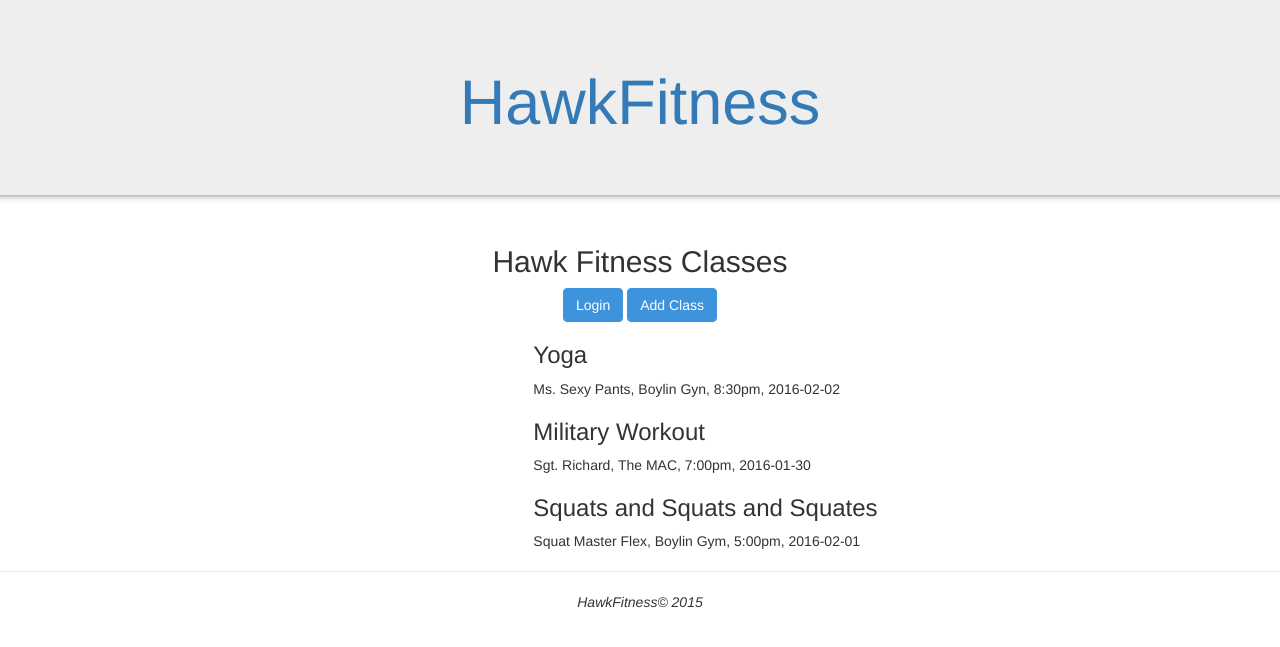
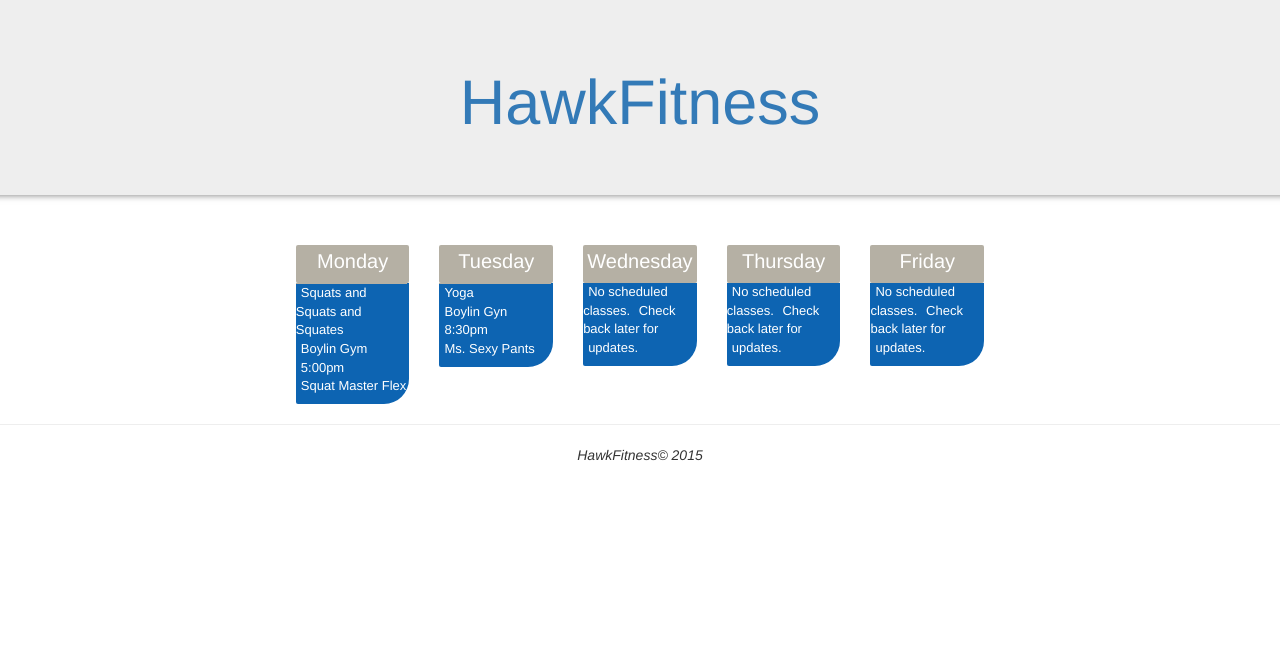
Before and after one commit to malone5/hawk_fitness, a CodeIgniter app: page /database/ in a window 1280 px wide. Shown: the top 647 px of the page. Run offline with CodeIgniter, Linux system fonts and the light colour scheme; data comes from the database, SQL or seed files in the repository; some libraries are stand-ins or nearby versions.

Commit message:
added initial code for display of classes

```diff
--- a/application/controllers/HomeCtrl.php
+++ b/application/controllers/HomeCtrl.php
@@ -16,6 +16,7 @@ class HomeCtrl extends CI_Controller {
 	{
 		$data['classes'] = $this->Home_model->get_classes();
 		$data['title'] = 'Hawk Fitness Classes';
+        $data['week'] = array('Monday','Tuesday','Wednesday','Thursday','Friday');
 		$data['css']='main.css';
 
 		$this->load->view('templates/header', $data);
--- a/application/views/public/index.php
+++ b/application/views/public/index.php
@@ -1,24 +1,71 @@
+<!---
+-   query for last five entries of the week
+-   server check for date comparisons for weekly schedule query
+-
+-->
 
-<div class="row text-center">
-  <h2><?php echo $title; ?> </h2>
 
-  <a class= "btn btn-success" href="<?php echo site_url('login/'); ?>">Login</a>
+<!--<text class="date"><?php// echo date('m/d',$class_item['date']);?></text>-->
 
-  <a class="btn btn-success" href="<?php echo site_url('manage/create/'); ?>">Add Class </a>
+
+<div class="schedule-container">
+    <div class="row">
+    <?php
+          $counter = 0;
+            //foreach loop for days array
+            foreach($week as $w){
+            $class_count = 0;// counter for how many classes are in each day
+
+                if($counter<1){
+                    echo'<div class = "week-schedule col-md-2 col-md-offset-1">';
+                }
+                else{
+                    echo '<div class = "week-schedule col-md-2">';
+                }
+            echo '<div class="day">
+                        <h3>'.$w.'</h3>
+                    </div>
+                    <div class="details">';
+            //for each loop for classes begins
+            foreach ($classes as $class_item){
+
+                //if start date of class is equal to day of W
+                if(date("l",strtotime($class_item['date']))==$w) {
+                    echo '<div class="class-list">';
+                    echo '<div class="class-name">
+                            <text class="info">'.$class_item['class_type'].'</text>
+                         </div>
+                        <div class="location">
+                            <text class="info">'.$class_item['location'].'<text>
+                        </div>
+                        <div class="time">
+                            <text class="info">'.$class_item['start_time'].'<text>
+                        </div>
+                        <div class="instructor">
+                            <text class="info">'.$class_item['instructor'].'</text>
+                        </div>';
+                        echo "</div>";// div for end of class list
+
+                    $class_count++;
+                }
+//                else{
+//                    //if class is not scheduled for particular day
+//                   $class_count++;
+//                }
+
+             }//end foreach loop for classes
+
+                //check if there are no scheduled classes for a partcular day
+                if($class_count==0){
+                    echo '<text class="info"> No scheduled classes.</text>
+                            <text class="info">Check back later for <text class="info">updates.</text></text>
+                         ';
+                }
+                $class_count=0;
+                $counter++;
+                echo "</div>";// div for end of details
+            echo "</div>";//div for end of day
+        }
+    ?>
+    </div>
 </div>
-
-</div class="row text-center">
-  <div class="cold-md-2 col-md-offset-5">
-    <?php foreach ($classes as $class_item): ?>
-
-    	<h3><?php echo $class_item['class_type']; ?></h3>
-    	<div class="main">
-    		<?php echo $class_item['instructor']; ?>,
-        <?php echo $class_item['location']; ?>,
-        <?php echo $class_item['start_time']; ?>,
-        <?php echo $class_item['date']; ?>
-    	</div>
-
-    <?php endforeach; ?>
-  </div>
-</div>
--- a/application/views/templates/header.php
+++ b/application/views/templates/header.php
@@ -1,11 +1,11 @@
+<!DOCTYPE html>
 <html>
 	<head>
 		<title><?php echo $title;?></title>
 
-		<script src="https://ajax.googleapis.com/ajax/libs/jquery/1.11.3/jquery.min.js"></script>
 		<link rel="stylesheet" href="https://ajax.googleapis.com/ajax/libs/jqueryui/1.11.4/themes/smoothness/jquery-ui.css">
 		<script src="https://ajax.googleapis.com/ajax/libs/jqueryui/1.11.4/jquery-ui.min.js"></script>
-
+        <script src="https://ajax.googleapis.com/ajax/libs/jquery/2.2.0/jquery.min.js"></script>
 		<!-- Latest compiled and minified CSS -->
 		<link rel="stylesheet" href="https://maxcdn.bootstrapcdn.com/bootstrap/3.3.5/css/bootstrap.min.css" >
 		<script src="https://maxcdn.bootstrapcdn.com/bootstrap/3.3.5/js/bootstrap.min.js" ></script>
--- a/assets/css/main.css
+++ b/assets/css/main.css
@@ -6,3 +6,66 @@
   background-color:#5AADF3;
   border-color:#5AADF3;
 }
+.schedule-container{
+
+    margin:auto;
+    width:65%;
+}
+
+/*
+.test, .weekschedule{
+    margin-left:auto;
+    margin-right:auto;
+}
+*/
+
+.day{
+    border-bottom: 1px solid #B5B0A4;
+    border-radius:2px;
+    background-color:#B5B0A4;
+    color:white;
+/*                border-bottom:1px solid white;*/
+}
+.day h3{
+    text-align: center;
+    font-weight: 300;
+    font-size: 20px;
+    padding-top: 5px;
+}
+.details{
+    text-align: left;
+    font-weight: 100;
+    font-size:13px;
+    background-color:#0D64B2;
+    padding-bottom: 8px;
+    padding-right:2px;
+    border-bottom-left-radius: 2px;
+    border-bottom-right-radius: 25px;
+/*                font-family: 'Roboto', sans-serif;*/
+    color:White;
+}
+.location{
+
+}
+.date{
+    font-size: 14px;
+}
+.time{
+
+}
+.class-name{
+    border-top:1px solid #B5B0A4;
+}
+.info{
+    padding-left: 5px;
+}
+/*
+.class-list:nth-child(odd){
+    border-left:8px solid #669966;
+    border-right:8px solid #669966;
+}
+.class-list:nth-child(even){
+    border-left:8px solid #990033;
+    border-right:8px solid #990033;
+
+}*/
```
